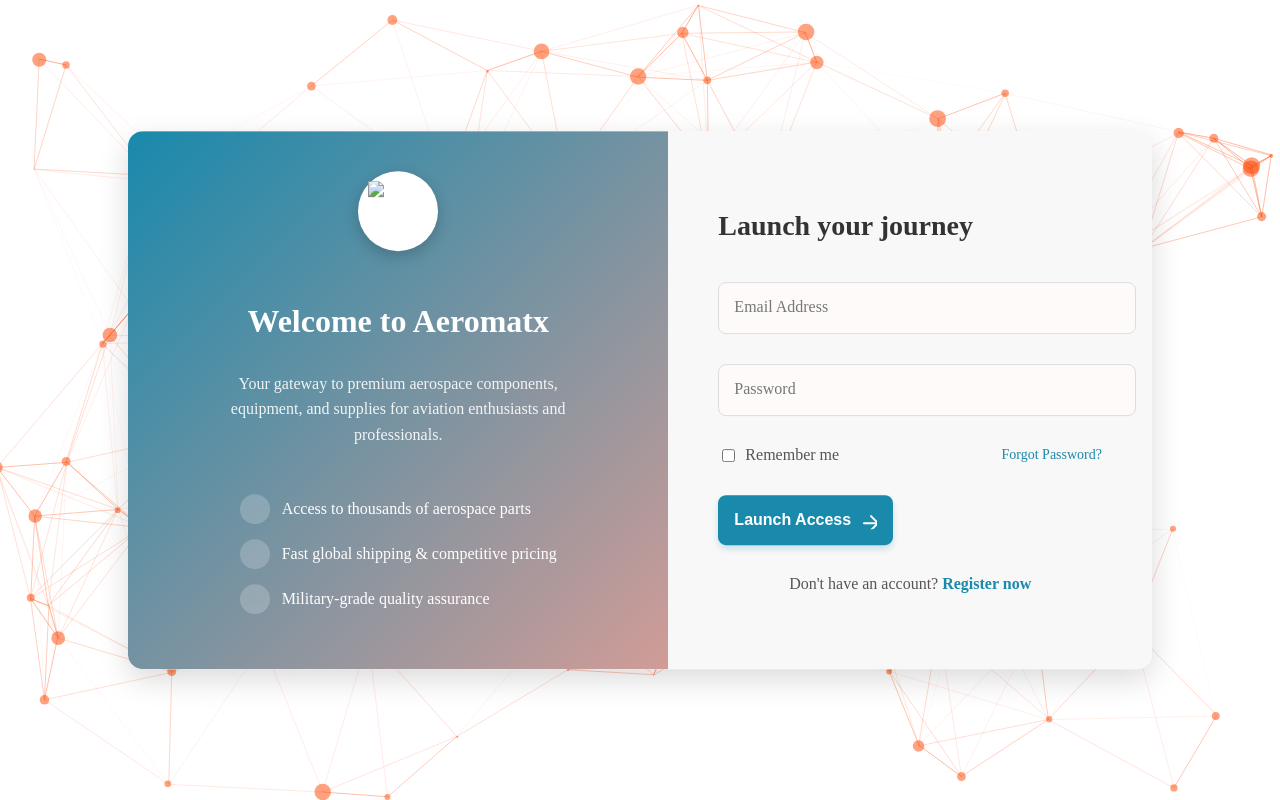
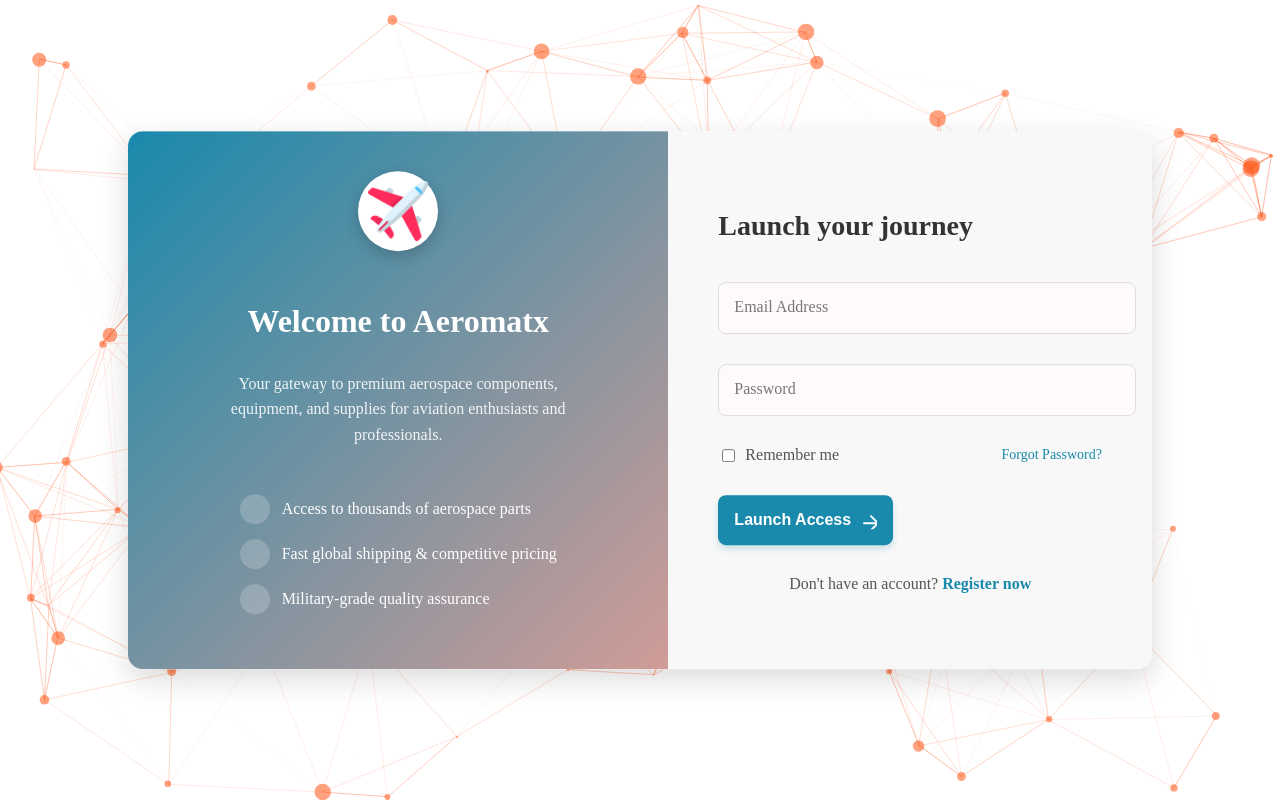
Before and after one commit to guruGit008/ecom-front, a plain HTML site: page login.html in a window 1280 px wide. Drawn offline with nearby package versions, Linux system fonts and the light colour scheme; animation ran at ten frames a second.

Commit message:
logo edit

```diff
--- a/login.html
+++ b/login.html
@@ -18,7 +18,7 @@
     <div class="login-image">
       <div class="image-content">
         <div class="brand-logo">
-          <img src="assets/flight.png" width="60" height="60" alt="Aeromatx Logo">
+          <img src="./img/space.png" width="60" height="60" alt="Aeromatx Logo">
         </div>
         <h2>Welcome to Aeromatx</h2>
         <p>Your gateway to premium aerospace components, equipment, and supplies for aviation enthusiasts and professionals.</p>
```
Also changed, not shown: img/space.png (added).
